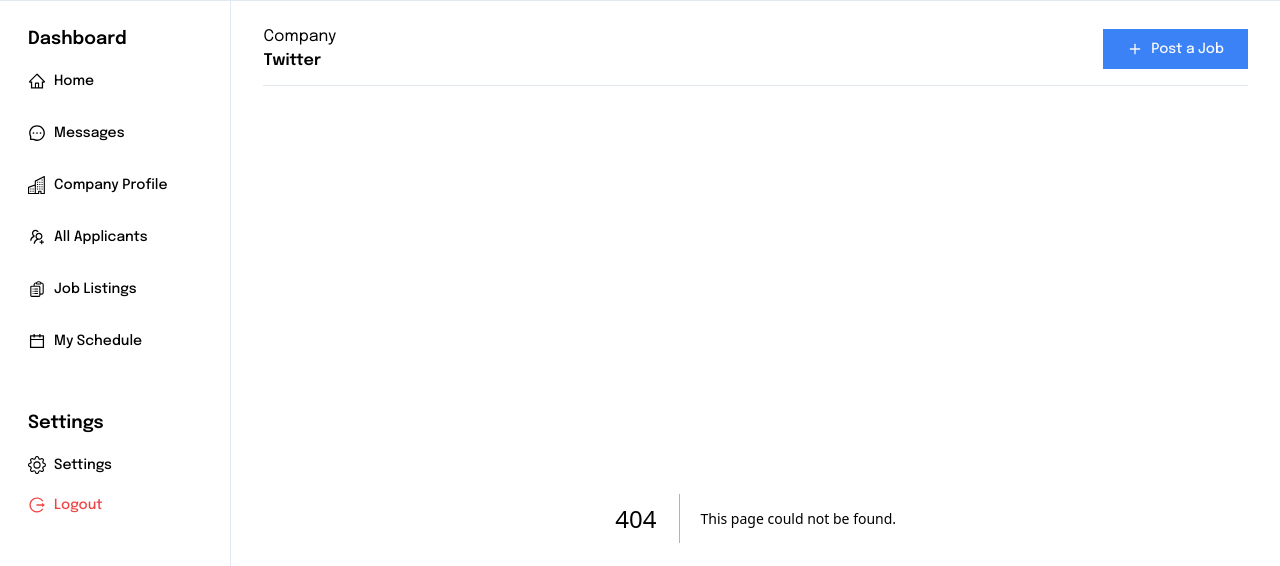
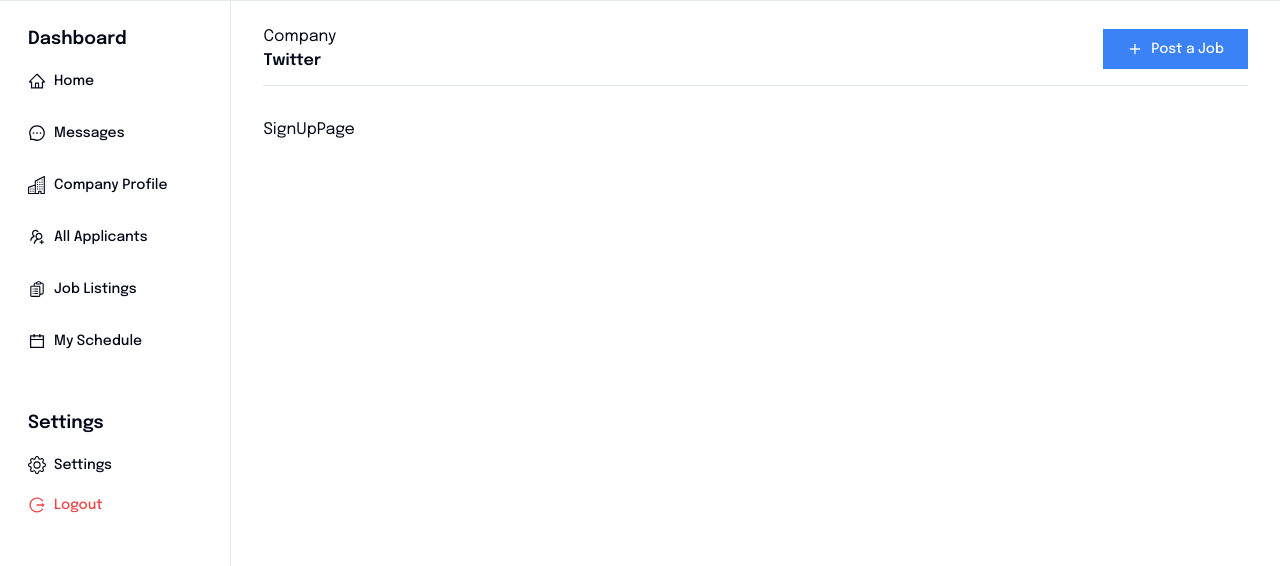
Before and after one commit to sdmhsn/dashboard-job-hunt, a Next.js app: page /auth/signup in a window 1280 px wide. Before the commit this address had no page. Shown: the top 566 px of the page. Built offline with nearby package versions, Linux system fonts and the light colour scheme.

Commit message:
02 Slicing Dashboard Company: Slicing organize layout for auth page - Creating auth page (signin and signup)

```diff
--- /dev/null
+++ b/src/app/auth/signin/page.tsx
@@ -0,0 +1,9 @@
+import React, { FC } from 'react';
+
+interface SignInPageProps {}
+
+const SignInPage: FC<SignInPageProps> = ({}) => {
+  return <div>SignInPage</div>;
+};
+
+export default SignInPage;
--- /dev/null
+++ b/src/app/auth/signup/page.tsx
@@ -0,0 +1,9 @@
+import React, { FC } from 'react';
+
+interface SignUpPageProps {}
+
+const SignUpPage: FC<SignUpPageProps> = ({}) => {
+  return <div>SignUpPage</div>;
+};
+
+export default SignUpPage;
```
